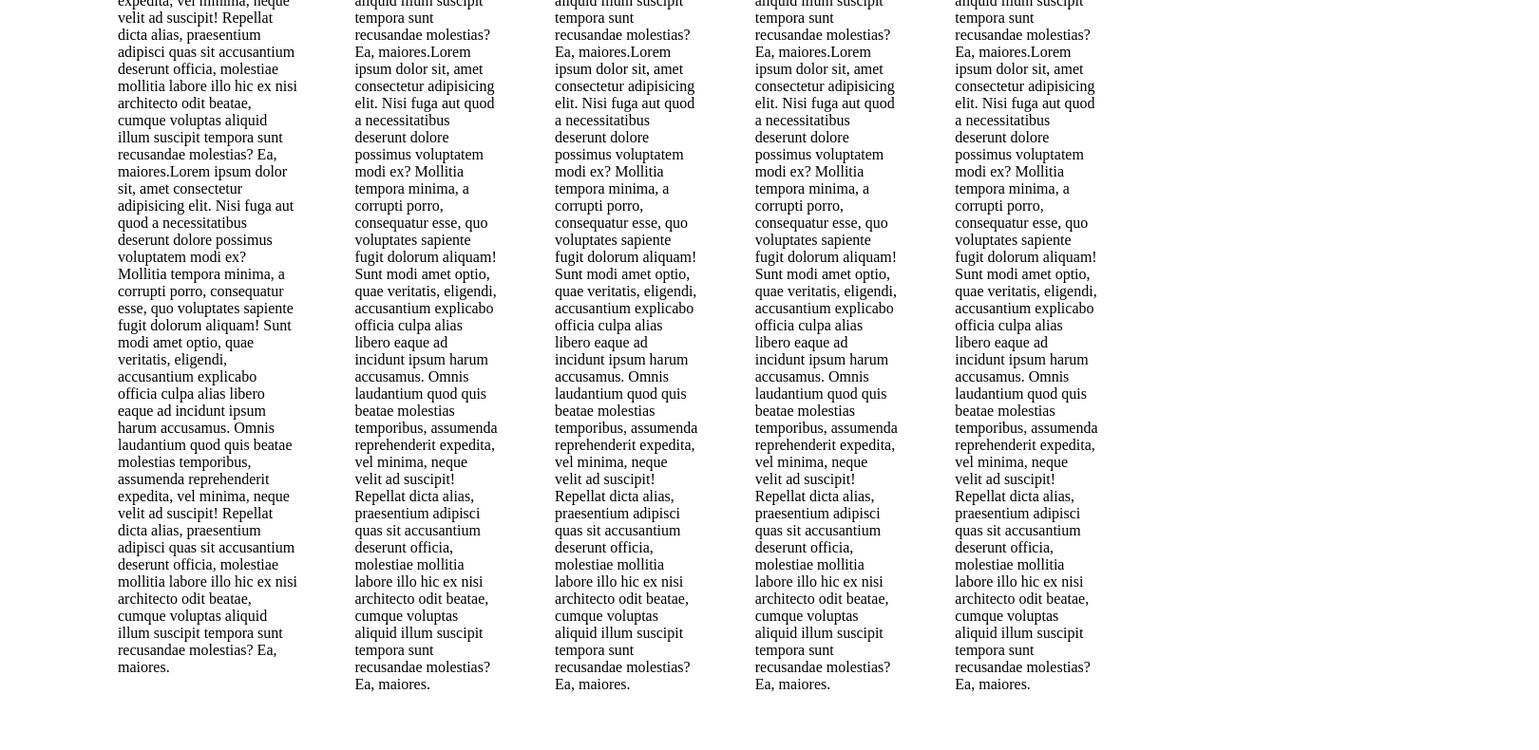
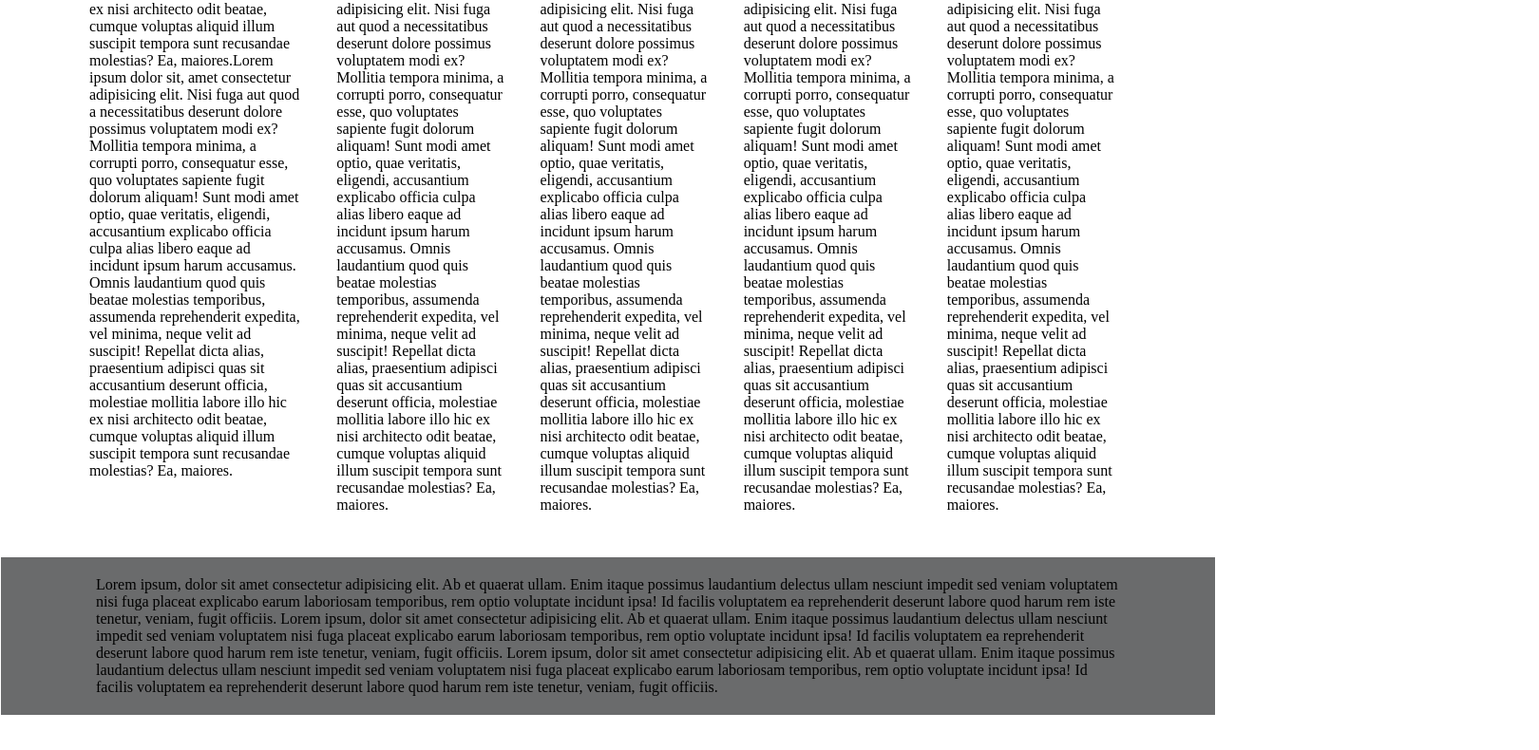
Before and after one commit to Joseo300964/JOYERIA-SANTORINI, a plain HTML site: page index.html in a window 1280 px wide. Shown: the part 964-1754 px from the top of the page at 95% size, 1620 px wide, since content can reach past the window. Drawn offline with Linux system fonts and the light colour scheme.

Commit message:
agregamos mas

```diff
--- a/app-css/style.css
+++ b/app-css/style.css
@@ -7,9 +7,11 @@ header {
 display: flex;
 width: 1600px;
 height: 200px;
-margin: 2px 20px;
+margin: 1px 30px 50px 10px;
 padding: 1px 1px;
-display: flex;
+position: fixed;
+background-color:#F0F0F0;
+
 
 
 }
@@ -85,15 +87,23 @@ display: flex;
         width: 30%;
         height: 80px;
         margin: auto;
-        padding:10PX 10px 10px 20PX;
+        padding:250PX 10px 1px 20PX;
 
 
       }
       section{
         display: flex;
-        margin: 20px 20px;
+        margin: 50px 10px 5px 5px;
+        padding: 20px 20x;
+
       }
       article{
-        margin: 20px 20px;
+        margin: 50px 10px 1px 5px;
         padding: 10px 10px;
       }
+      footer{
+
+        background-color: #6a6b6c;
+        margin: 20px 1px;
+        padding: 20px 100px;
+      }
--- a/index.html
+++ b/index.html
@@ -10,7 +10,7 @@
     </head>
   <body>
 
-      <header>
+    <header>
         <div class="logo">
           <img src="/assets/LOGO-SANTORINI_ultimo-este.png" alt="logo de SANTORINI" style=" height: 400px;width: 400px;">
         </div>
@@ -54,6 +54,16 @@
       </section>
 
       </main>
+      <footer>
+        Lorem ipsum, dolor sit amet consectetur adipisicing elit. Ab et quaerat ullam. Enim itaque possimus laudantium delectus ullam nesciunt impedit sed veniam voluptatem nisi fuga placeat explicabo earum laboriosam temporibus, rem optio voluptate incidunt ipsa! Id facilis voluptatem ea reprehenderit deserunt labore quod harum rem iste tenetur, veniam, fugit officiis.
+        Lorem ipsum, dolor sit amet consectetur adipisicing elit. Ab et quaerat ullam. Enim itaque possimus laudantium delectus ullam nesciunt impedit sed veniam voluptatem nisi fuga placeat explicabo earum laboriosam temporibus, rem optio voluptate incidunt ipsa! Id facilis voluptatem ea reprehenderit deserunt labore quod harum rem iste tenetur, veniam, fugit officiis.
+        Lorem ipsum, dolor sit amet consectetur adipisicing elit. Ab et quaerat ullam. Enim itaque possimus laudantium delectus ullam nesciunt impedit sed veniam voluptatem nisi fuga placeat explicabo earum laboriosam temporibus, rem optio voluptate incidunt ipsa! Id facilis voluptatem ea reprehenderit deserunt labore quod harum rem iste tenetur, veniam, fugit officiis.
+
+
+
+      </footer>
+
+
 
 
   </body>
```
